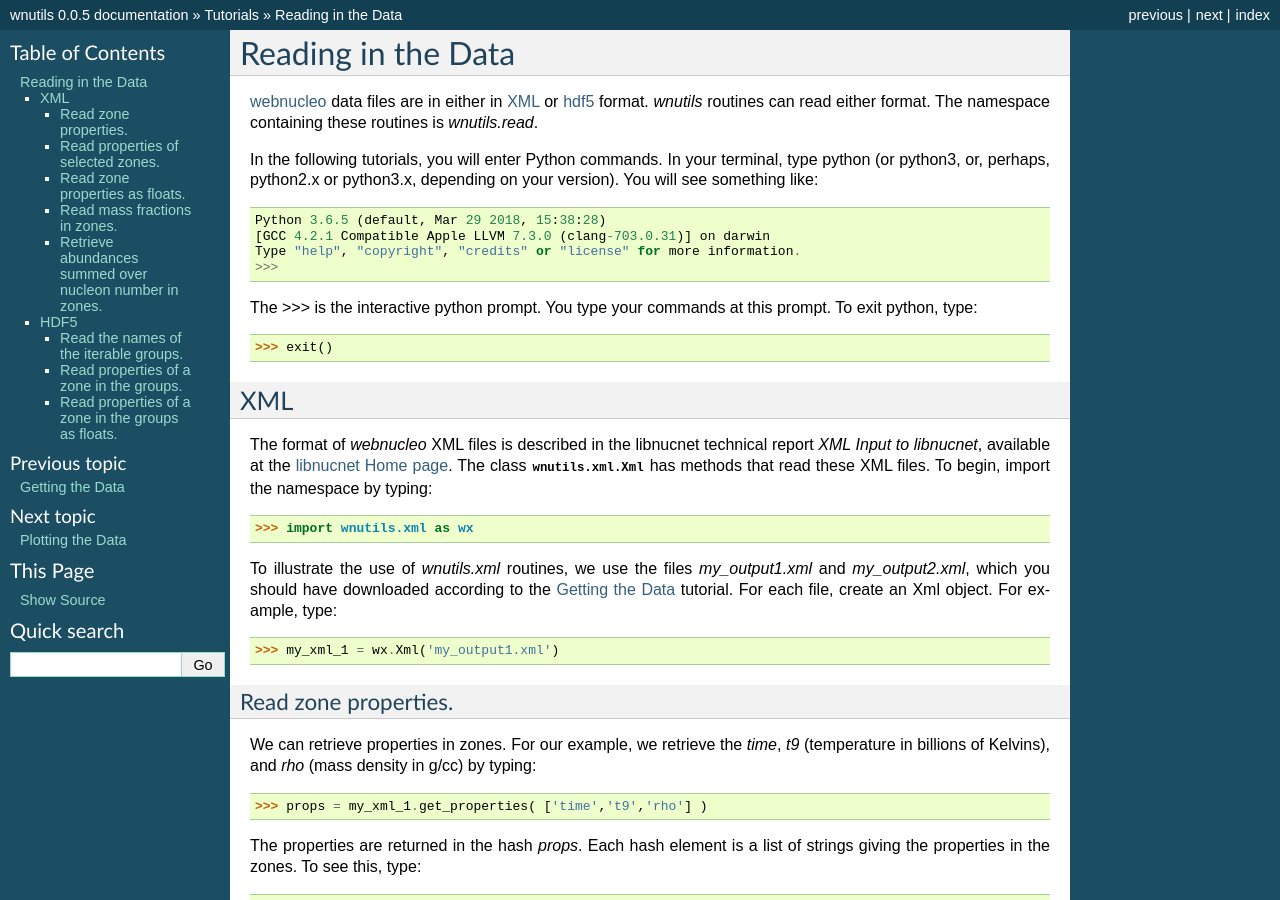
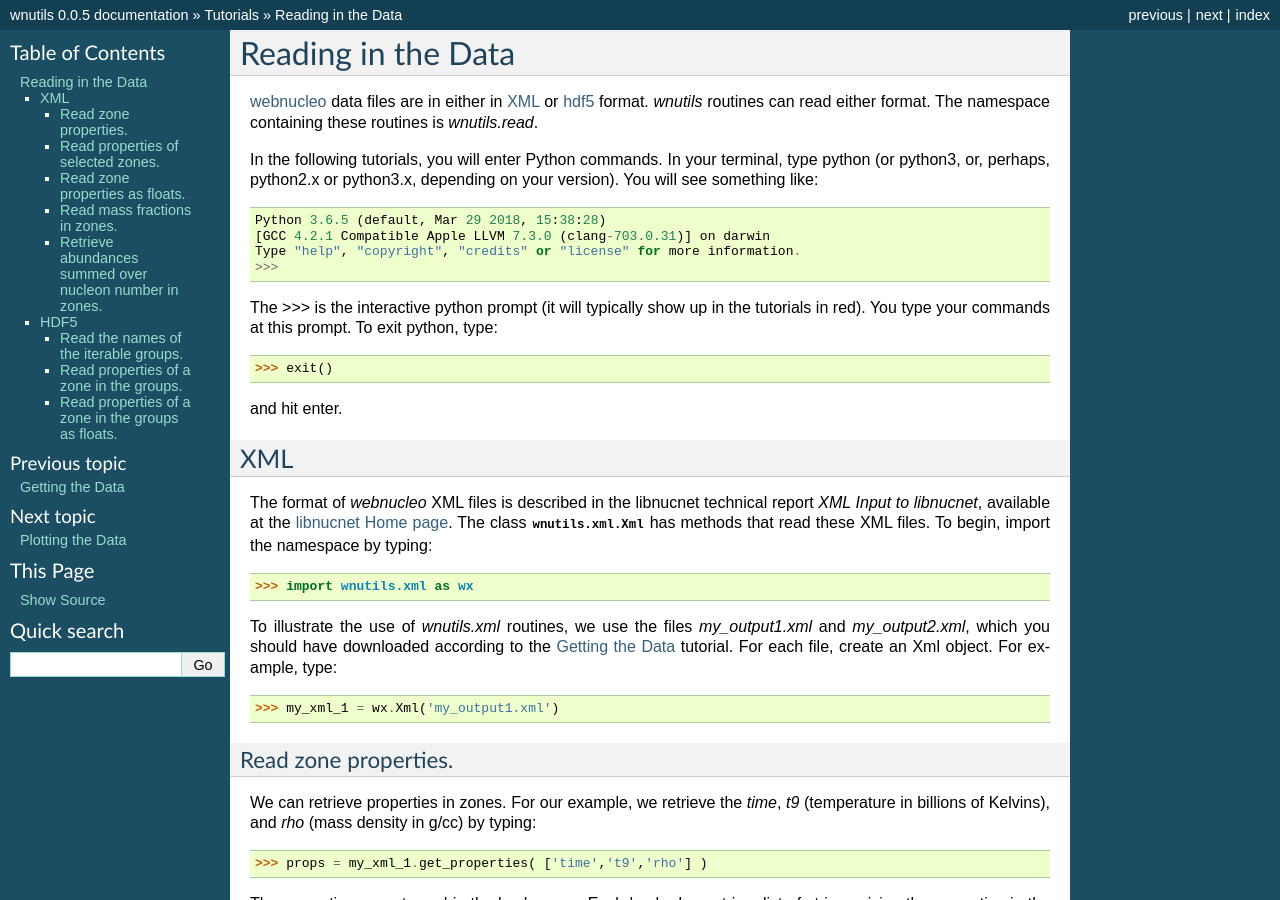
Before and after one commit to mbradle/wnutils, a Sphinx documentation site: the page built from doc/source/read_tutorial.rst, in a window 1280 px wide and 900 px high. Built offline with Sphinx 7.4.7, drawn with Linux system fonts in a browser that asks for light colours.

Commit message:
Add some text on the prompt.

```diff
--- a/doc/source/read_tutorial.rst
+++ b/doc/source/read_tutorial.rst
@@ -16,10 +16,13 @@ depending on your version).  You will see something like::
     Type "help", "copyright", "credits" or "license" for more information.
     >>>
 
-The >>> is the interactive python prompt.  You type your commands at this
+The >>> is the interactive python prompt (it will typically show up in the
+tutorials in red).  You type your commands at this
 prompt.  To exit python, type::
 
     >>> exit()
+
+and hit enter.
 
 XML
 ---
```
